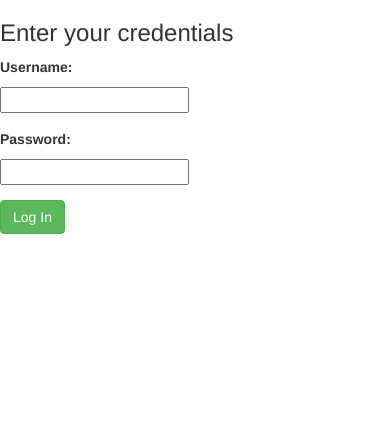
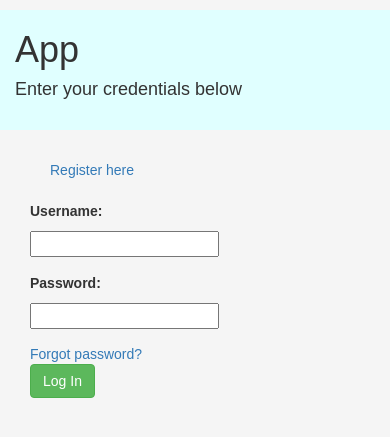
Before and after one commit to uditp26/lms-project, a Django app: page /applogin/ in a window 390 px wide. Shown: the top 437 px of the page. Run offline with Django 3.2, Linux system fonts and the light colour scheme; some libraries are stand-ins or nearby versions.

Commit message:
LoginPage GUI upgrade v1.0

```diff
--- /dev/null
+++ b/applogin/static/applogin/style.css
@@ -0,0 +1,12 @@
+body{
+    background: whitesmoke;
+    font-family: Arial, Helvetica, sans-serif
+}
+
+/* .navbar{
+    border-radius: 0;
+}
+
+.navbar-brand{
+    font-family: 'Tangerine', cursive;
+} */
--- a/applogin/templates/applogin/base.html
+++ b/applogin/templates/applogin/base.html
@@ -2,6 +2,7 @@
 <html>
     <head>
         <meta charset="utf-8">
+        <meta name="viewport" content="width=device-width, initial-scale=1">
         <title>{% block title %}LMS{% endblock %}</title>
 
         {% load staticfiles %}
--- a/applogin/templates/applogin/login_form.html
+++ b/applogin/templates/applogin/login_form.html
@@ -1,18 +1,33 @@
 {% extends 'applogin/base.html' %}
-{% block title %}Login{% endblock %}
+{% block title %}Welcome{% endblock %}
 
 {% block body %}
+<div style="padding-top: 10px; padding-bottom: 10px">
+	<div class="container" style=" height: 120px; background-color: lightcyan">
+			<h1>App</h1>
+			<h4>Enter your credentials below</h4>
+	</div>
+</div>
 
-<h3>Enter your credentials</h3>
-
+<div class="container">
 	<form class="form-horizontal" action="" method="post" enctype="multipart/form-data">
 		{% csrf_token %}
+		<div class="container-fluid">
+			<div class="col-lg-offset-5 col-sm-7" style="padding: 20px">
+				<a href="">Register here</a>
+			</div>
 			{% include 'applogin/form-template.html' %}
 			<div class="form-group">
-		<div class="col-sm-offset-2 col-sm-10">
+				<div class="col-sm-2">
+					<a href="">Forgot password?</a>
+				</div>
+				<div class="col-sm-10">
 					<button type="submit" class="btn btn-success">Log In</button>
 				</div>
 			</div>
+		</div>
 	</form>
+</div>
+
 
 {% endblock %}
```
Also changed, not shown: applogin/static/style.css (deleted, +0 -11 lines), applogin/templates/applogin/form-template.html (indentation only). Lines whose indentation alone changed are shown as unchanged.
